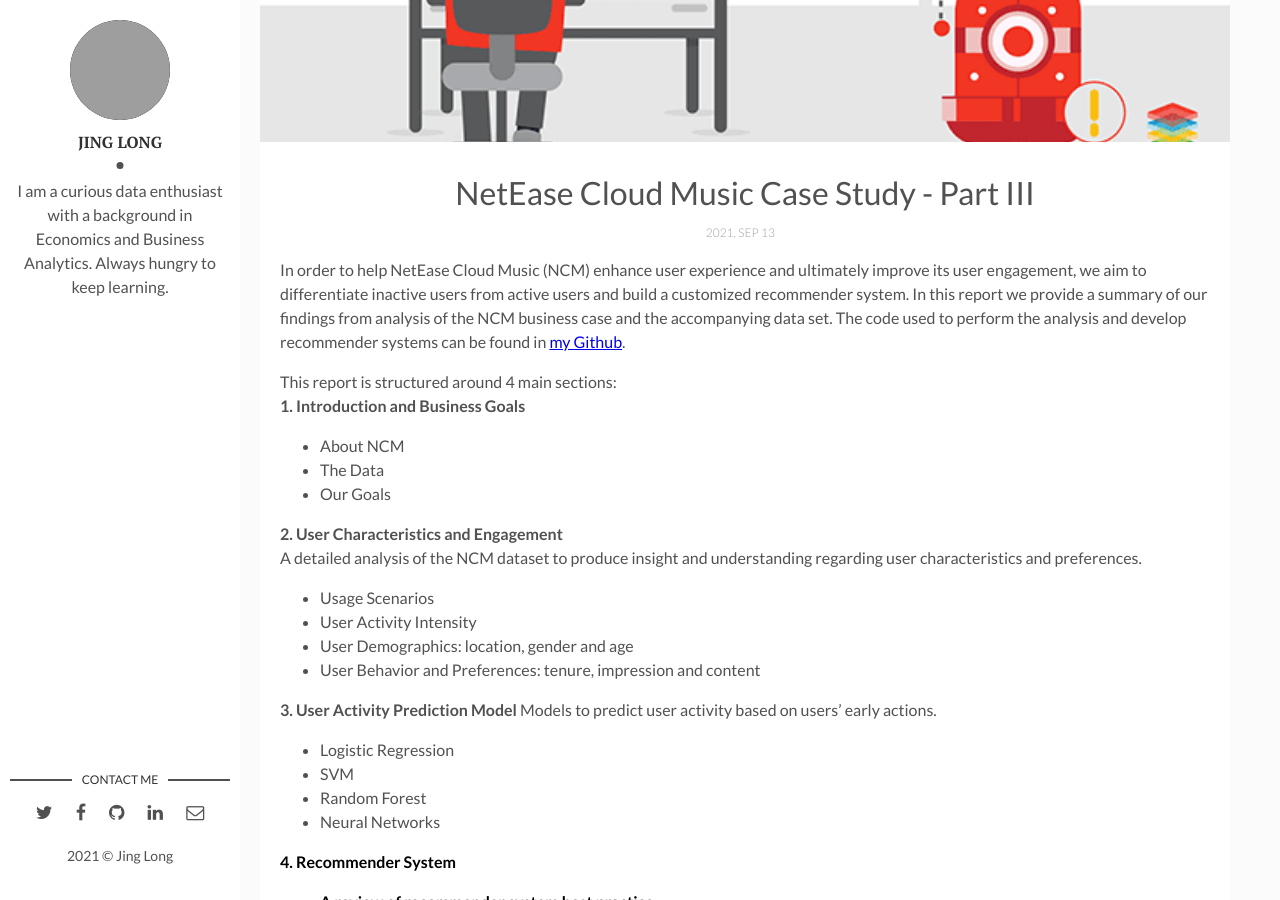
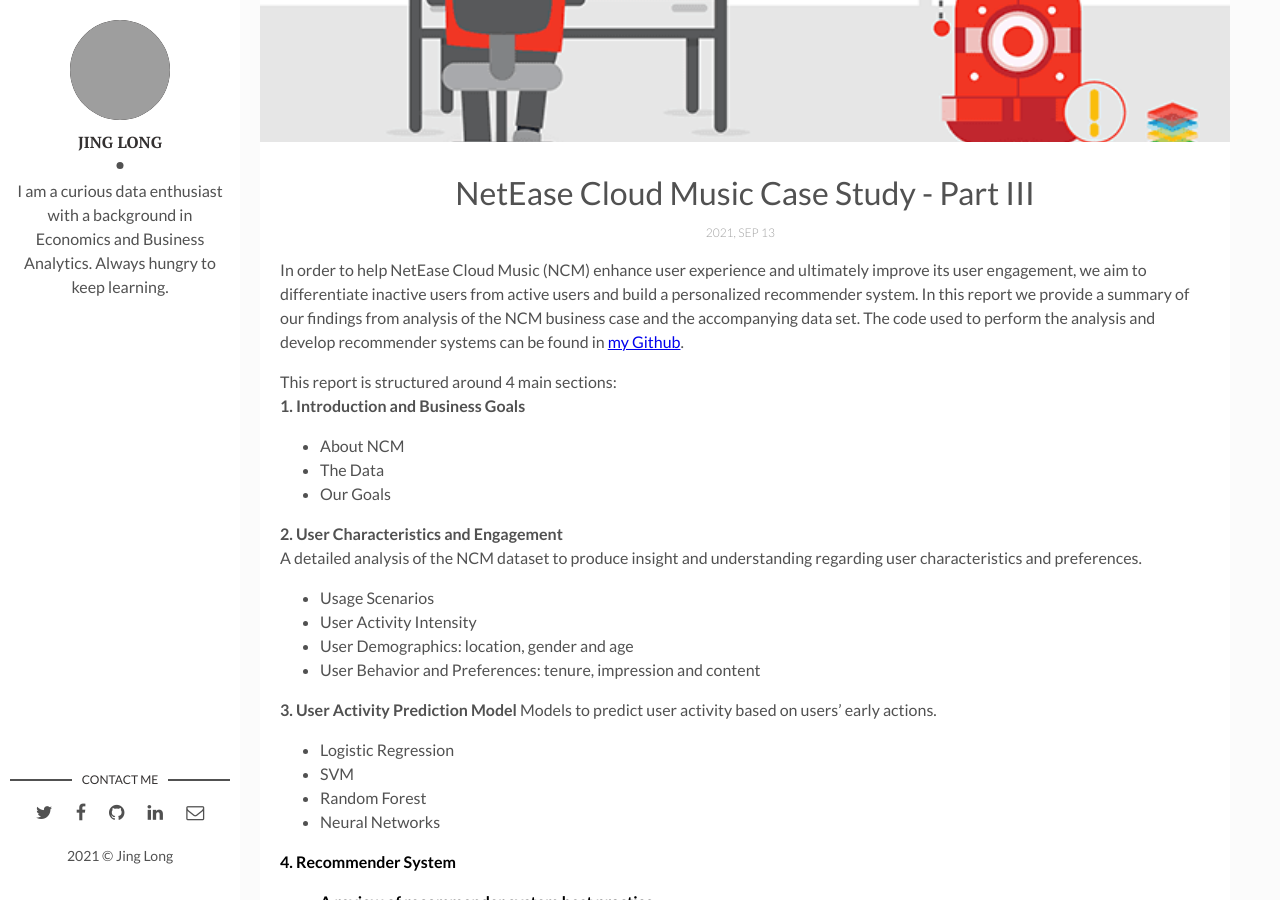
Before and after one commit to jing042323/jing-long, a Jekyll site: the page built from _posts/2021-09-15-NCM_part3.markdown, in a window 1280 px wide and 900 px high, scrolled down 378 px. Built offline with Jekyll 4.4.1, drawn with Linux system fonts in a browser that asks for light colours; comment, search, counter and statistics services are not loaded; grey boxes are pictures that could not be loaded.

Commit message:
update ncm

```diff
--- a/_posts/2021-09-15-NCM_part1.markdown
+++ b/_posts/2021-09-15-NCM_part1.markdown
@@ -8,7 +8,7 @@
 tags: [NetEase, Case Study, Business, User Analysis]
 ---
 
-In order to help NetEase Cloud Music (NCM) enhance user experience and ultimately improve its user engagement, we aim to differentiate inactive users from active users and build a customized recommender system. In this report we provide a summary of our findings from analysis of the NCM business case and the accompanying data set. The code used to perform the analysis and develop recommender systems can be found in [my Github](https://github.com/jing042323/Case-Study/tree/main/NCM).
+In order to help NetEase Cloud Music (NCM) enhance user experience and ultimately improve its user engagement, we aim to differentiate inactive users from active users and build a personalized recommender system. In this report we provide a summary of our findings from analysis of the NCM business case and the accompanying data set. The code used to perform the analysis and develop recommender systems can be found in [my Github](https://github.com/jing042323/Case-Study/tree/main/NCM).
 
 This report is structured around 4 main sections:
 
--- a/_posts/2021-09-15-NCM_part2.markdown
+++ b/_posts/2021-09-15-NCM_part2.markdown
@@ -8,7 +8,7 @@
 tags: [NetEase, Case Study, Business, Prediction Model, User Behavior]
 ---
 
-In order to help NetEase Cloud Music (NCM) enhance user experience and ultimately improve its user engagement, we aim to differentiate inactive users from active users and build a customized recommender system. In this report we provide a summary of our findings from analysis of the NCM business case and the accompanying data set. The code used to perform the analysis and develop recommender systems can be found in [my Github](https://github.com/jing042323/Case-Study/tree/main/NCM).
+In order to help NetEase Cloud Music (NCM) enhance user experience and ultimately improve its user engagement, we aim to differentiate inactive users from active users and build a personalized recommender system. In this report we provide a summary of our findings from analysis of the NCM business case and the accompanying data set. The code used to perform the analysis and develop recommender systems can be found in [my Github](https://github.com/jing042323/Case-Study/tree/main/NCM).
 
 This report is structured around 4 main sections:
 **1. Introduction and Business Goals**
--- a/_posts/2021-09-15-NCM_part3.markdown
+++ b/_posts/2021-09-15-NCM_part3.markdown
@@ -8,7 +8,7 @@
 tags: [NetEase, Case Study, Business, Recommender System]
 ---
 
-In order to help NetEase Cloud Music (NCM) enhance user experience and ultimately improve its user engagement, we aim to differentiate inactive users from active users and build a customized recommender system. In this report we provide a summary of our findings from analysis of the NCM business case and the accompanying data set. The code used to perform the analysis and develop recommender systems can be found in [my Github](https://github.com/jing042323/Case-Study/tree/main/NCM).
+In order to help NetEase Cloud Music (NCM) enhance user experience and ultimately improve its user engagement, we aim to differentiate inactive users from active users and build a personalized recommender system. In this report we provide a summary of our findings from analysis of the NCM business case and the accompanying data set. The code used to perform the analysis and develop recommender systems can be found in [my Github](https://github.com/jing042323/Case-Study/tree/main/NCM).
 
 This report is structured around 4 main sections:
 **1. Introduction and Business Goals**
```
